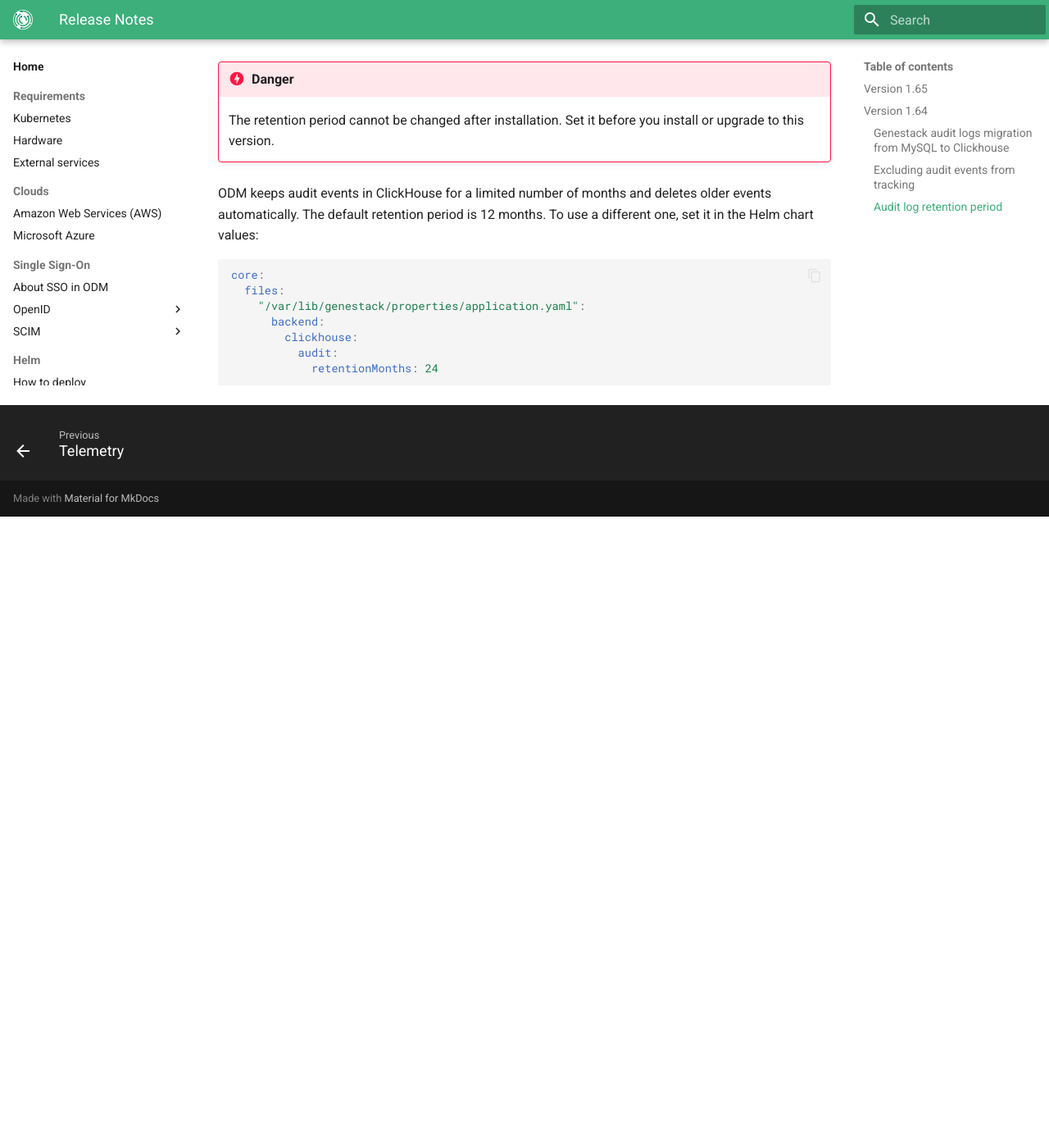
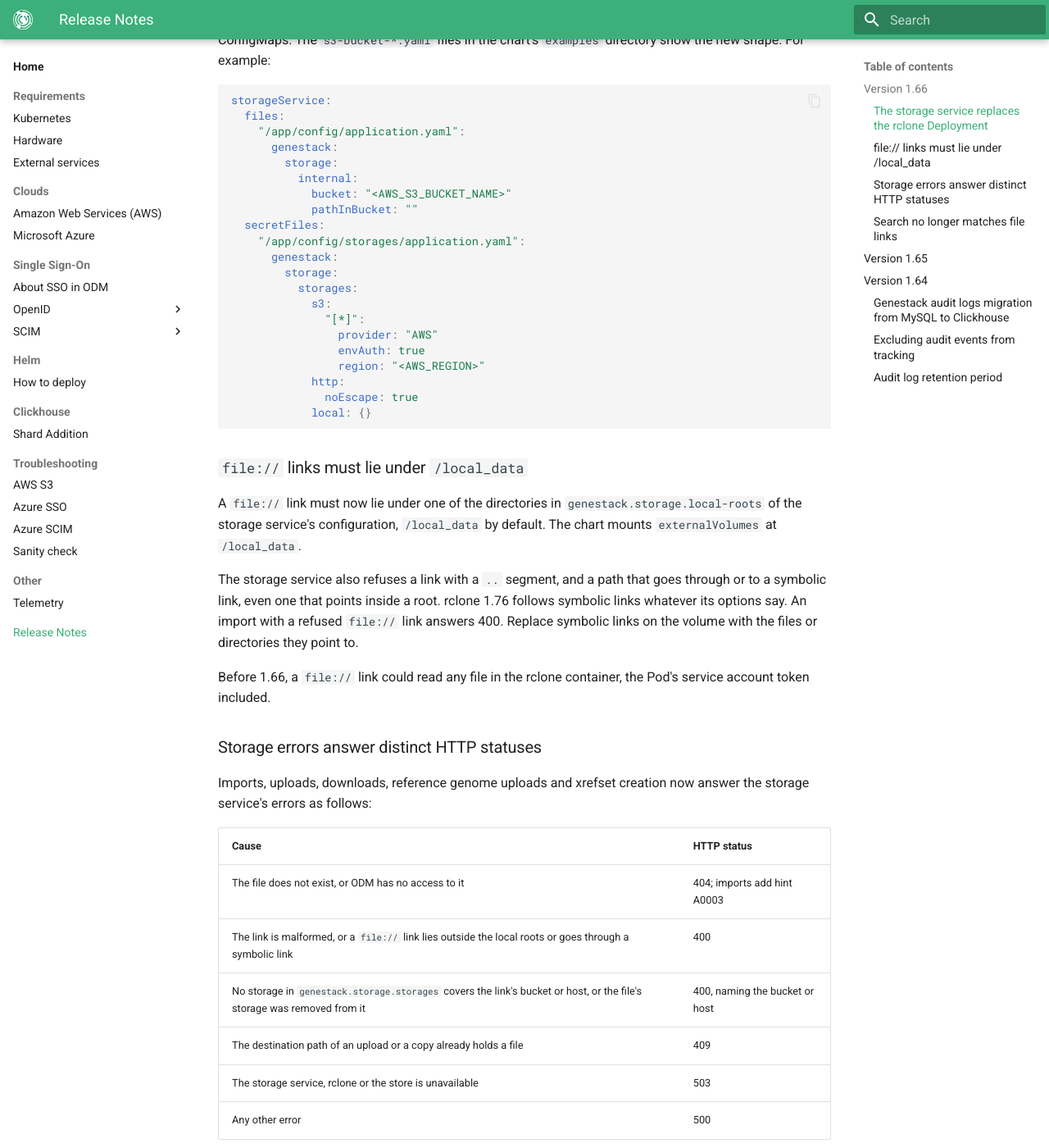
Before and after one commit to genestack/admin-docs, an MkDocs documentation site: the page built from docs/home/release-notes.md, in a window 1280 px wide and 1400 px high, scrolled down 984 px. Shown: the whole window at 82% size. Built offline with MkDocs 1.6.1 and Material for MkDocs 9.7.7, drawn with Linux system fonts in a browser that asks for light colours; the version menu is left out; before the commit the page ends 1614 px from its top, so only the background shows below that; some of the changed text lies outside the part shown.

Commit message:
BIA-275: Document the storage service in the 1.66 notes
The release notes give the values that move from rclone to
storageService, the local roots, the error statuses imports answer, and
that search no longer matches file links. The S3 troubleshooting page
points at the storage service's logs.

Co-Authored-By: Claude Opus 5.5 <noreply@anthropic.com>

````diff
--- a/docs/home/release-notes.md
+++ b/docs/home/release-notes.md
@@ -1,4 +1,100 @@
 # Release notes
+
+## Version 1.66
+
+!!! tip ""
+    Helm chart version 1.66.0
+
+### The storage service replaces the rclone Deployment
+
+!!! danger
+
+    ODM 1.66 refers to files by the storage service's ids, where earlier versions stored links. This release does
+    not migrate the files of instances installed before 1.66.
+
+This release adds the storage service, the only ODM component that calls rclone. Core, applications and func-job
+read, write and copy files through it. It runs two containers in one Pod, `storage-service` and `rclone`, under the `storageService` key
+of the Helm chart. The standalone `rclone` Deployment and Service, and the `rclone` key, are removed.
+
+The storage settings move to `storageService`:
+
+| Before 1.66 | From 1.66 |
+| --- | --- |
+| `genestack.rclone` in the `core`, `applications` and `funcJob` files | `genestack.storage.storages` in `storageService.secretFiles` |
+| `frontend.aws.bucket` and `frontend.aws.pathInBucket` in the `applications` files | `genestack.storage.internal.bucket` and `genestack.storage.internal.pathInBucket` in `storageService.files` |
+
+Remove every `genestack.rclone` block and both `frontend.aws` settings from your values. `storageService.secretFiles`
+is stored in a Kubernetes Secret, so the storages' credentials stay out of ConfigMaps. The `s3-bucket-*.yaml` files
+in the chart's `examples` directory show the new shape. For example:
+
+```yaml
+storageService:
+  files:
+    "/app/config/application.yaml":
+      genestack:
+        storage:
+          internal:
+            bucket: "<AWS_S3_BUCKET_NAME>"
+            pathInBucket: ""
+  secretFiles:
+    "/app/config/storages/application.yaml":
+      genestack:
+        storage:
+          storages:
+            s3:
+              "[*]":
+                provider: "AWS"
+                envAuth: true
+                region: "<AWS_REGION>"
+            http:
+              noEscape: true
+            local: {}
+```
+
+### `file://` links must lie under `/local_data`
+
+A `file://` link must now lie under one of the directories in `genestack.storage.local-roots` of the storage
+service's configuration, `/local_data` by default. The chart mounts `externalVolumes` at `/local_data`.
+
+The storage service also refuses a link with a `..` segment, and a path that goes through or to a symbolic link,
+even one that points inside a root. rclone 1.76 follows symbolic links whatever its options say. An import with a
+refused `file://` link answers 400. Replace symbolic links on the volume with the files or directories they point to.
+
+Before 1.66, a `file://` link could read any file in the rclone container, the Pod's service account token included.
+
+### Storage errors answer distinct HTTP statuses
+
+Imports, uploads, downloads, reference genome uploads and xrefset creation now answer the storage service's errors
+as follows:
+
+| Cause | HTTP status |
+| --- | --- |
+| The file does not exist, or ODM has no access to it | 404; imports add hint A0003 |
+| The link is malformed, or a `file://` link lies outside the local roots or goes through a symbolic link | 400 |
+| No storage in `genestack.storage.storages` covers the link's bucket or host, or the file's storage was removed from it | 400, naming the bucket or host |
+| The destination path of an upload or a copy already holds a file | 409 |
+| The storage service, rclone or the store is unavailable | 503 |
+| Any other error | 500 |
+
+These answers changed:
+
+| Request | Before 1.66 | From 1.66 |
+| --- | --- | --- |
+| An import with a link ODM cannot read | A job that fails with A0003 | 404 with hint A0003, and no job |
+| `POST /api/v1/reference-genomes` with an annotation link ODM cannot read | 400 | 404 |
+| `POST /api/v1/reference-genomes` with an annotation source ODM cannot reach | 400 | 503 |
+| `POST /api/v1/xrefsets` with a link ODM cannot read | 400 | 404 |
+
+`ftp://` annotation links of reference genomes answer as before.
+
+### Search no longer matches file links
+
+ODM 1.66 stores a storage service file id where it stored a link, in three metadata keys: `genestack.url:data`,
+`genestack:metadata$Source` and `genestack.url:annotations`. Solr and facets skip these ids. So free-text search no
+longer matches text in these links. API responses still show the links.
+
+This includes reference genome search, the `query` parameter of `GET /api/v1/reference-genomes`. Before 1.66, a
+query such as `<bucket>/<dir>` found genomes by their annotation link.
 
 ## Version 1.65
 
````
Also changed, not shown: docs/home/troubleshooting/aws-s3.md (+21 -3 lines).
